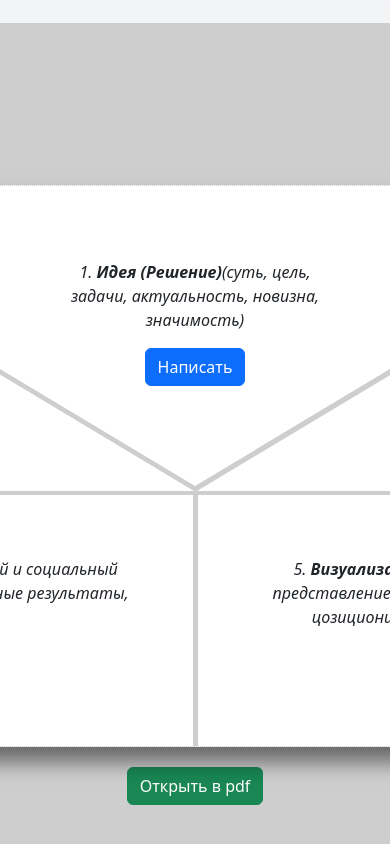
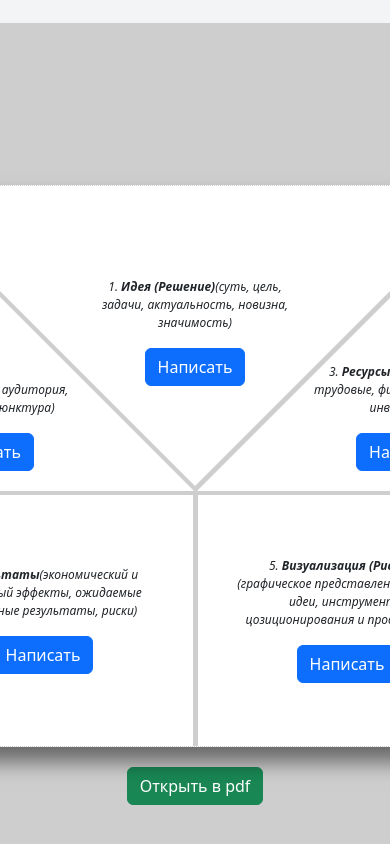
Before and after one commit to KISLY74/konvert, a React app: page /home in a window 390 px wide. Shown: the part 518-1362 px from the top of the page. Built offline with nearby package versions, Linux system fonts and the light colour scheme; what pdfmake would draw is missing.

Commit message:
feat: adaptive 1050px convert of main page

```diff
--- a/src/components/shapes.scss
+++ b/src/components/shapes.scss
@@ -15,7 +15,6 @@
 
 body{
   background-color: rgb(206, 206, 206);
-  // background-color: ;
 }
 #one{
     position: absolute;
@@ -142,3 +141,37 @@
   flex-direction: column;
   margin-bottom: 40px;
 }
+@media(max-width: 1050px){
+  #one{
+    border-right: 300px solid transparent;
+    border-left: 300px solid transparent;
+  }
+  #two{
+    border-left: 300px solid #fff;
+  }
+  #section{
+    width: 200px;
+  }
+  #three{
+    border-right: 300px solid #fff;
+  }
+  #four #section,
+  #five #section{
+    width: 220px;
+  }
+  #five,
+  #four{
+    width: 299px;
+  }
+  #convert{
+    min-width: 605px;
+    max-width: 605px;
+    font-size: 12px;
+  }
+  #two #section{
+    right: 110px;
+  }
+  #three #section{
+    left: 110px;
+  }
+}
```
